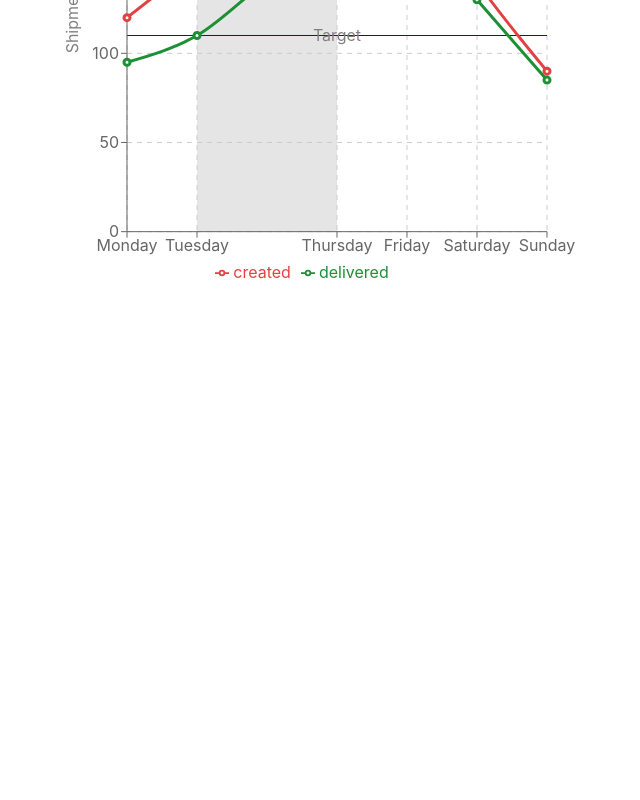
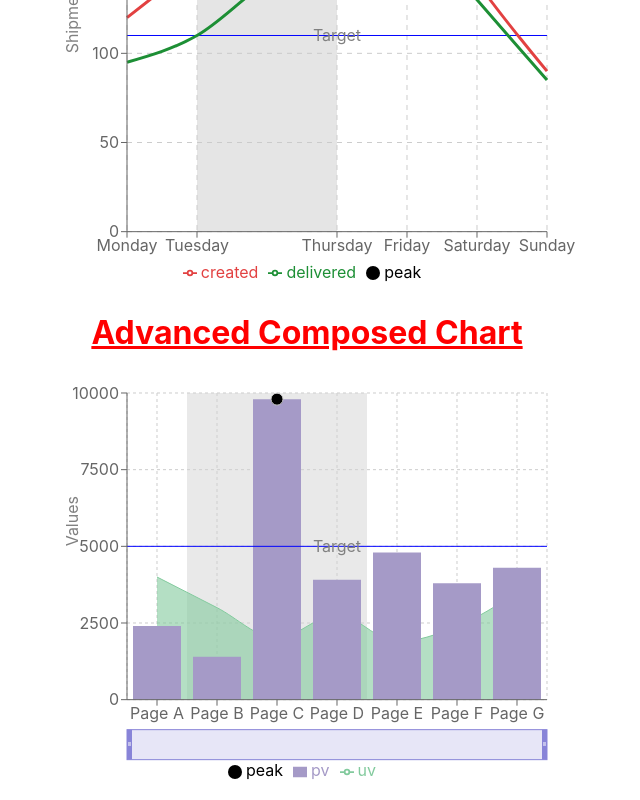
Before and after one commit to taranpreet03/react_chart, a React (Create React App) app: page / in a window 1280 px wide. Shown: the part 217-1017 px from the top of the page, without its empty margins (333-973 px from the left). Before the commit the page ends 800 px from the top, so only its background shows below. Built offline with nearby package versions, Linux system fonts and the light colour scheme.

Commit message:
/BarChart component

```diff
--- a/src/App.js
+++ b/src/App.js
@@ -1,100 +1,12 @@
 import './App.css';
-import {
-  ResponsiveContainer,
-  LineChart,
-  Line,
-  XAxis,
-  YAxis,
-  CartesianGrid,
-  Legend,
-  Tooltip,
-  ReferenceLine,
-  ReferenceDot,
-  ReferenceArea,
-  Brush,
-  Label,
-  Scatter,
-} from 'recharts';
-
-export const shipmentTrends = [
-  { date: "Mon", created: 120, delivered: 95 },
-  { date: "Tues", created: 150, delivered: 110 },
-  { date: "Wednes", created: 175, delivered: 140 },
-  { date: "Thurs", created: 170, delivered: 160 },
-  { date: "Fri", created: 200, delivered: 175 },
-  { date: "Satur", created: 140, delivered: 130 },
-  { date: "Sun", created: 90, delivered: 85 },
-];
+import Bar_Chart from './components/BarChart';
+import Line_Chart from './components/LineChart';
 
 function App() {
   return (
     <>
-      <h1 className="chart-heading">Shipment Trends(LineChart)</h1>
-
-      <ResponsiveContainer width="100%" aspect={3}>
-        <LineChart
-          data={shipmentTrends}
-          margin={{ top: 10, right: 400, left: 400, bottom: 10 }}
-        >
-          <CartesianGrid strokeDasharray="5 5" />
-
-          {/* X Axis */}
-          <XAxis dataKey="date" tickFormatter={(value=>value+"day")}>
-            <Label position="insideBottom" offset={-5} />
-          </XAxis>
-
-          {/* Y Axis */}
-          <YAxis>
-            <Label
-              value="Shipment Count"
-              angle={-90}
-              position="insideLeft"
-            />
-          </YAxis>
-
-          <Tooltip />
-          <Legend />
-
-          {/* Reference Line (Target line) */}
-          <ReferenceLine y={110} stroke="blue" label="Target" />
-
-          {/* Highlight Area */}
-          <ReferenceArea
-            x1="Tues"
-            x2="Thurs"
-          />
-
-          {/* Highlight specific point */}
-          <ReferenceDot
-            x="Thurs"
-            y={200}
-            r={6}
-            fill="black"
-            stroke="none"
-            // label="Peak"
-          />
-
-          {/* Lines */}
-          <Line
-            type="monotone"
-            dataKey="created"
-            stroke="#e24141"
-            strokeWidth={3}
-            activeDot={{ r: 8 }}
-          />
-
-          <Line
-            type="monotone"
-            dataKey="delivered"
-            stroke="#1d8f35"
-            strokeWidth={3}
-            activeDot={{ r: 8 }}
-          />
-
-          {/* Scatter (extra visualization layer) */}
-          {/* Brush for zooming */}
-        </LineChart>
-      </ResponsiveContainer>
+    <Line_Chart/>
+    <Bar_Chart/>
     </>
   );
 }
--- /dev/null
+++ b/src/components/BarChart.js
@@ -0,0 +1,132 @@
+// import {
+//   ResponsiveContainer,
+//   BarChart,
+//   Bar,
+//   XAxis,
+//   YAxis,
+//   CartesianGrid,
+//   Tooltip,
+//   Legend
+// } from "recharts";
+
+// const data = [
+//   { name: "Page A", uv: 4000, pv: 2400 },
+//   { name: "Page B", uv: 3000, pv: 1398 },
+//   { name: "Page C", uv: 2000, pv: 9800 },
+//   { name: "Page D", uv: 2780, pv: 3908 },
+//   { name: "Page E", uv: 1890, pv: 4800 },
+//   { name: "Page F", uv: 2390, pv: 3800 },
+//   { name: "Page G", uv: 3490, pv: 4300 },
+// ];
+
+// const Bar_Chart = () => (
+//   <>
+//     <h1 className="chart-heading">Bar Chart (UV vs PV)</h1>
+
+//     <ResponsiveContainer width="100%" aspect={3}>
+//       <BarChart
+//         data={data}
+//         margin={{ top: 10, right: 400, left: 400, bottom: 10 }}
+//         barCategoryGap="20%"
+//       >
+//         <CartesianGrid strokeDasharray="3 3" />
+//         <XAxis dataKey="name" />
+//         <YAxis />
+//         <Tooltip />
+//         <Legend />
+
+//         <Bar
+//           dataKey="pv"
+//           fill="#8884d8"
+//           radius={[6, 6, 0, 0]}
+//         />
+
+//         <Bar
+//           dataKey="uv"
+//           fill="#82ca9d"
+//           radius={[6, 6, 0, 0]}
+//         />
+//       </BarChart>
+//     </ResponsiveContainer>
+//   </>
+// );
+
+// export default Bar_Chart;
+import {
+  ResponsiveContainer,
+  ComposedChart,
+  Bar,
+  Line,
+  Area,
+  Scatter,
+  XAxis,
+  YAxis,
+  CartesianGrid,
+  Tooltip,
+  Legend,
+  ReferenceLine,
+  ReferenceDot,
+  ReferenceArea,
+  Brush,
+  ZAxis,
+  Label,
+} from "recharts";
+
+const data = [
+  { name: "Page A", uv: 4000, pv: 2400 },
+  { name: "Page B", uv: 3000, pv: 1398 },
+  { name: "Page C", uv: 2000, pv: 9800 },
+  { name: "Page D", uv: 2780, pv: 3908 },
+  { name: "Page E", uv: 1890, pv: 4800 },
+  { name: "Page F", uv: 2390, pv: 3800 },
+  { name: "Page G", uv: 3490, pv: 4300 },
+];
+
+const Bar_Chart = () => (
+  <>
+    <h1 className="chart-heading">Advanced Composed Chart</h1>
+
+    <ResponsiveContainer width="100%" aspect={3}>
+      <ComposedChart
+        data={data}
+        margin={{ top: 20, right: 400, left: 400, bottom: 20 }}
+      >
+        <CartesianGrid strokeDasharray="3 3" />
+
+        <XAxis dataKey="name"/>
+        <YAxis>
+          <Label
+            value="Values"
+            angle={-90}
+            position="insideLeft"
+          />
+        </YAxis>
+
+        <Tooltip />
+        <Legend />
+
+        {/* Reference */}
+        <ReferenceLine y={5000} stroke="blue" label="Target" />
+
+        <ReferenceArea x1="Page B" x2="Page D" fill="lightgray" />
+
+        <ReferenceDot x="Page C" y={9800} r={6} fill="black"  />
+
+        {/* Chart Types */}
+        <Area type="monotone" dataKey="uv" fill="#82ca9d" stroke="#82ca9d" />
+
+        <Bar dataKey="pv" fill="#a59ac7" />
+
+        {/* <Line type="monotone" dataKey="uv" stroke="red" strokeWidth={2} /> */}
+
+        <Scatter dataKey="peak" fill="black" />
+
+        <ZAxis range={[50, 200]} />
+
+        <Brush dataKey="name" height={30} stroke="#8884d8" />
+      </ComposedChart>
+    </ResponsiveContainer>
+  </>
+);
+
+export default Bar_Chart;
```
